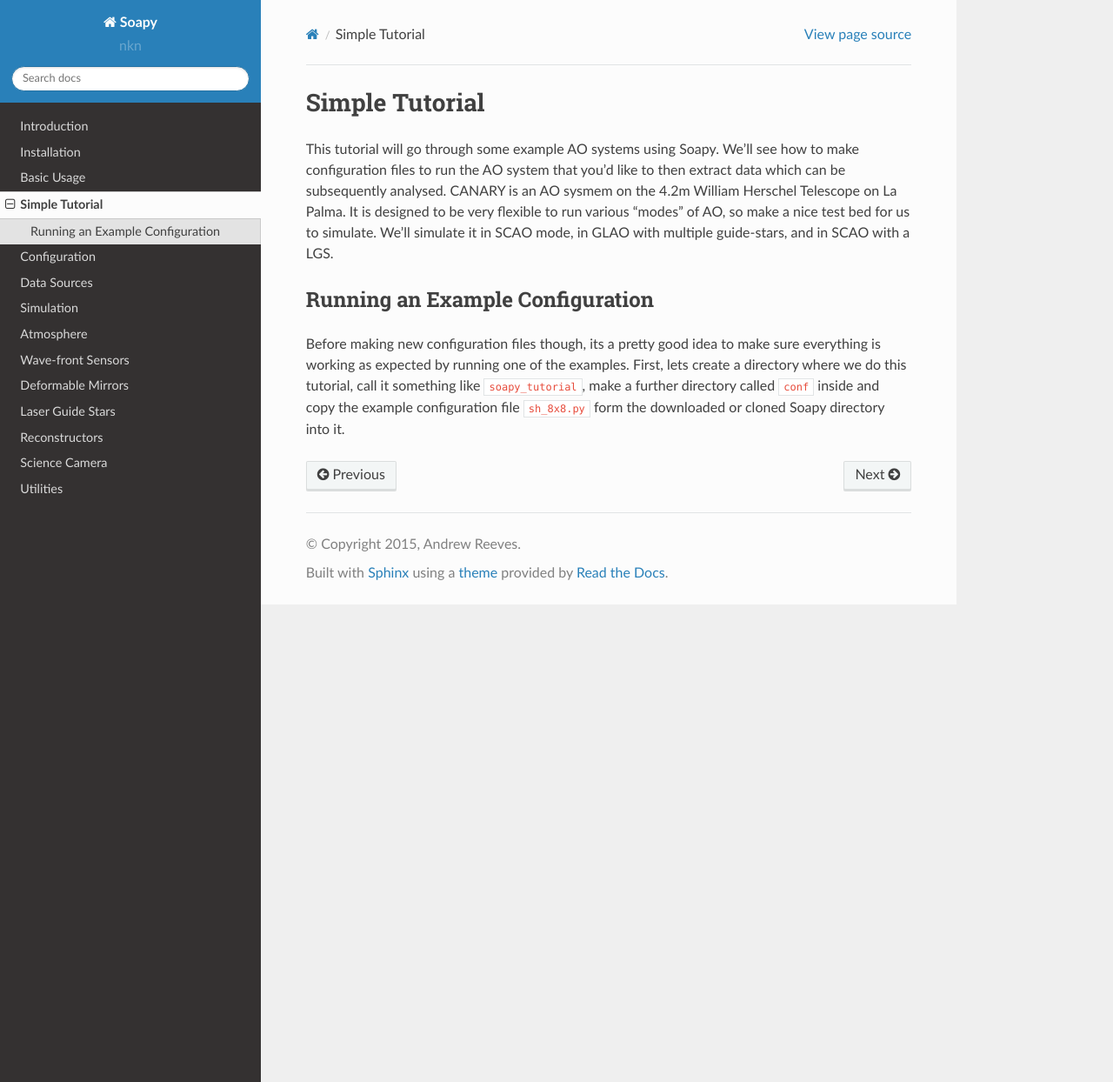
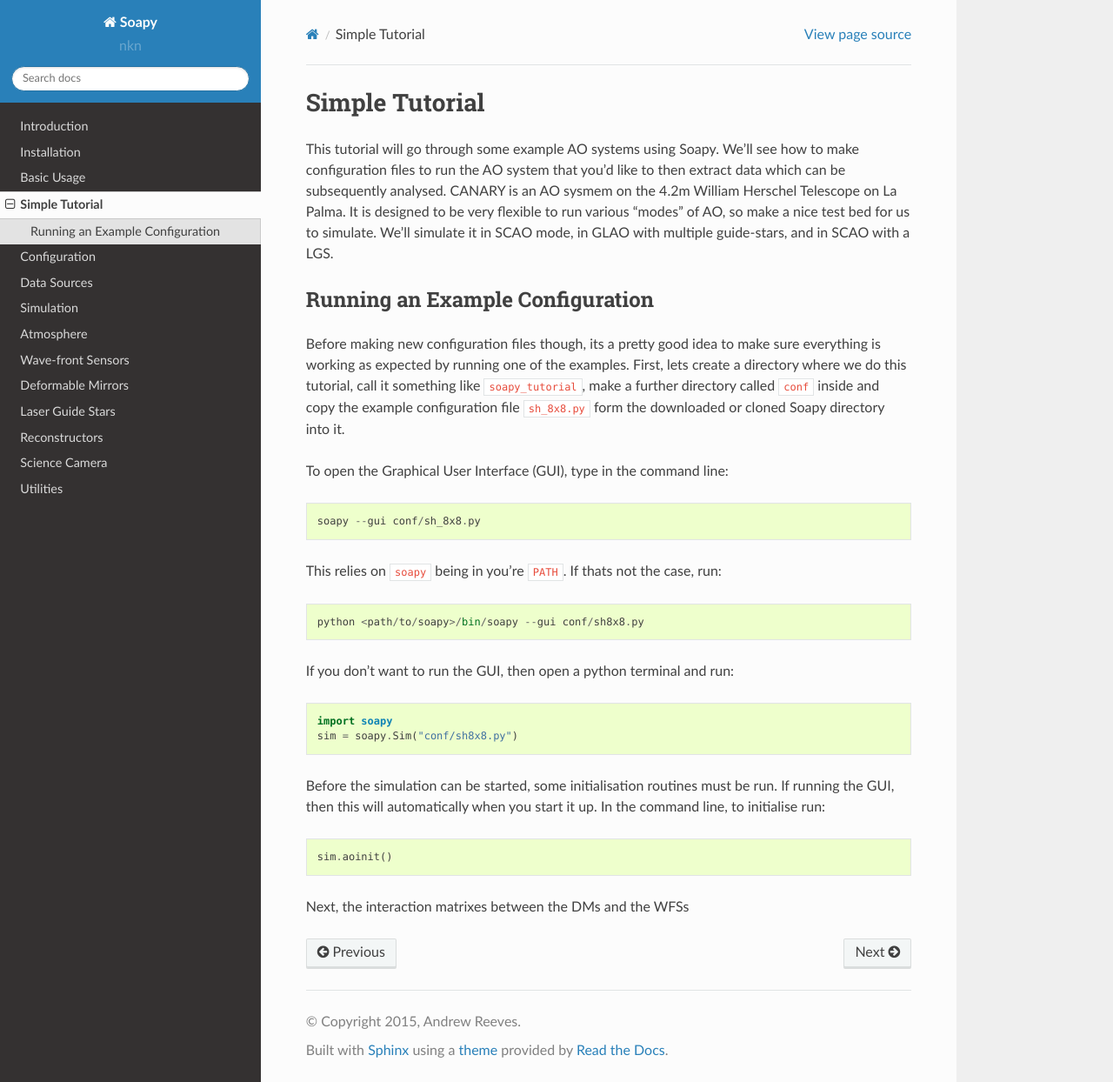
Before and after one commit to AOtools/soapy, a Sphinx documentation site: the page built from doc/source/simpleTutorial.rst, in a window 1280 px wide and 1244 px high. Shown: the whole window at 87% size. Built offline with Sphinx 7.4.7 and the Read the Docs theme 2.0.0, drawn with Linux system fonts in a browser that asks for light colours; pages that are not in the unit, such as notebooks, are missing from menus.

Commit message:
added to tutorial

```diff
--- a/doc/source/simpleTutorial.rst
+++ b/doc/source/simpleTutorial.rst
@@ -8,3 +8,22 @@
 --------------------------------
 
 Before making new configuration files though, its a pretty good idea to make sure everything is working as expected by running one of the examples. First, lets create a directory where we do this tutorial, call it something like ``soapy_tutorial``, make a further directory called ``conf`` inside and copy the example configuration file ``sh_8x8.py`` form the downloaded or cloned Soapy directory into it.
+
+To open the Graphical User Interface (GUI), type in the command line::
+
+    soapy --gui conf/sh_8x8.py
+
+This relies on ``soapy`` being in you're ``PATH``. If thats not the case, run::
+
+    python <path/to/soapy>/bin/soapy --gui conf/sh8x8.py
+
+If you don't want to run the GUI, then open a python terminal and run::
+
+    import soapy
+    sim = soapy.Sim("conf/sh8x8.py")
+
+Before the simulation can be started, some initialisation routines must be run. If running the GUI, then this will automatically when you start it up. In the command line, to initialise run::
+
+    sim.aoinit()
+
+Next, the interaction matrixes between the DMs and the WFSs
```
